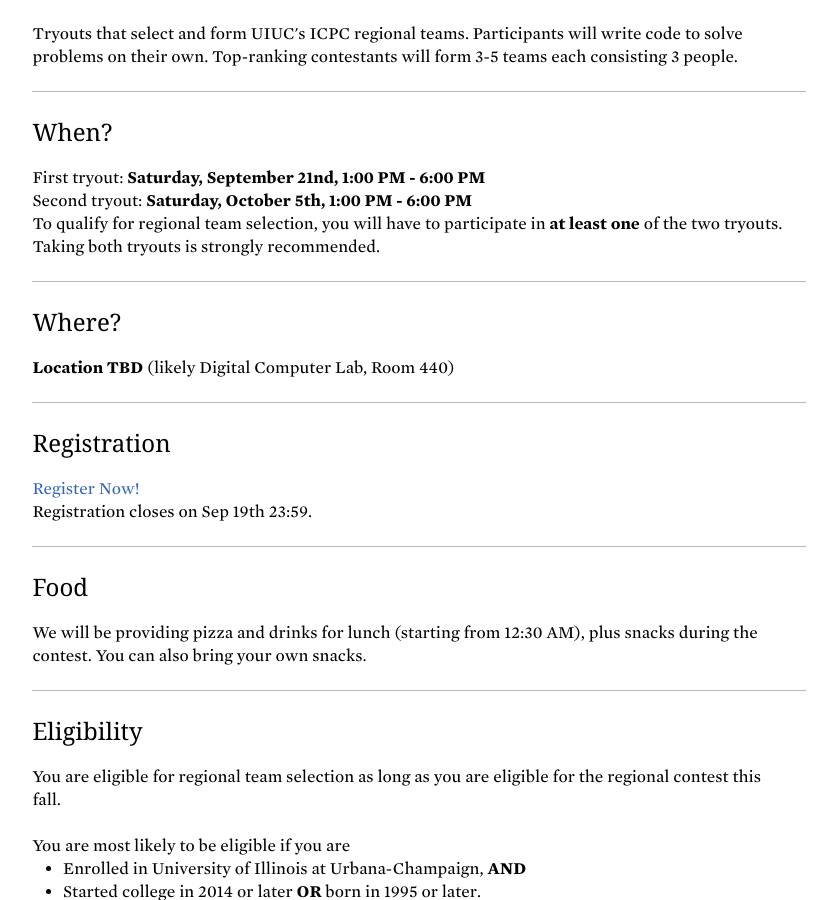
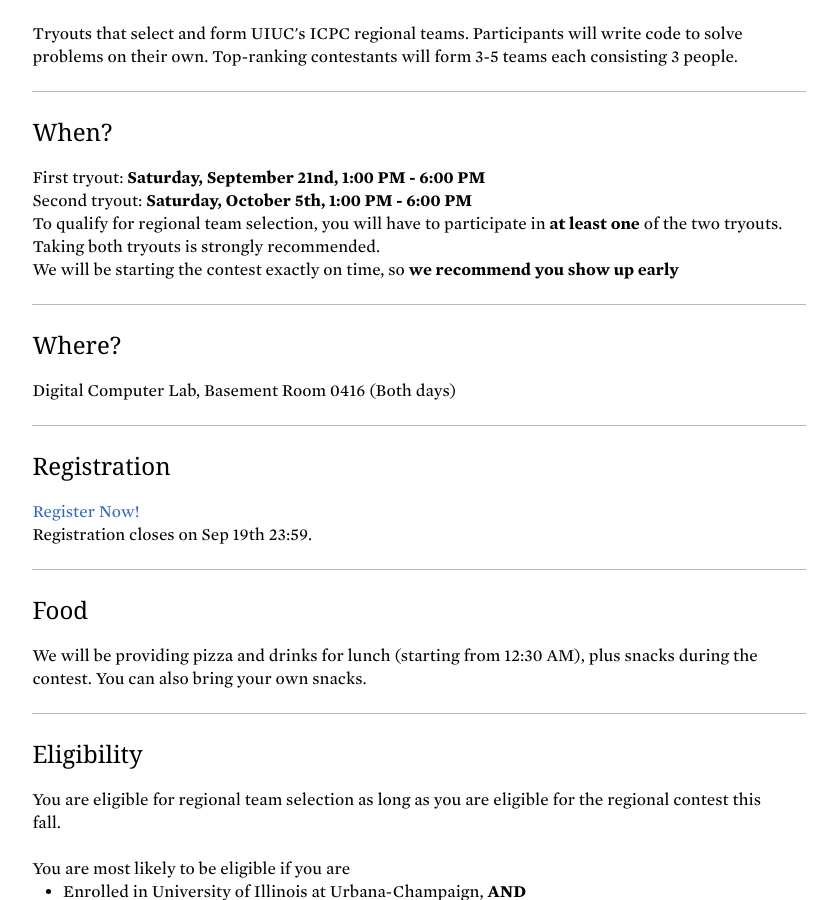
Before and after one commit to acm-uiuc/icpc-website, a Jekyll site: the page built from tryouts.html, in a window 1280 px wide and 900 px high, scrolled down 554 px. Shown: the whole window, without its empty margins (221-1058 px from the left). Built offline with Jekyll 4.4.1, drawn with Linux system fonts in a browser that asks for light colours; nearby versions of some CDN libraries; some web fonts are replaced.

Commit message:
Updates tryouts location

```diff
--- a/tryouts.html
+++ b/tryouts.html
@@ -26,11 +26,12 @@
     First tryout: <b>Saturday, September 21nd, 1:00 PM - 6:00 PM</b><br>
     Second tryout: <b>Saturday, October 5th, 1:00 PM - 6:00 PM</b><br>
     To qualify for regional team selection, you will have to participate in <b>at least one</b> of the two tryouts. Taking both tryouts is strongly recommended. <br>
+		We will be starting the contest exactly on time, so <b> we recommend you show up early </b>
 </div>
 
 <div class="item">
     <h2 class="title">Where?</h2>
-		<b>Location TBD</b> (likely Digital Computer Lab, Room 440)<br>
+		Digital Computer Lab, Basement Room 0416 (Both days)
 </div>
 
 <div class="item">
```
